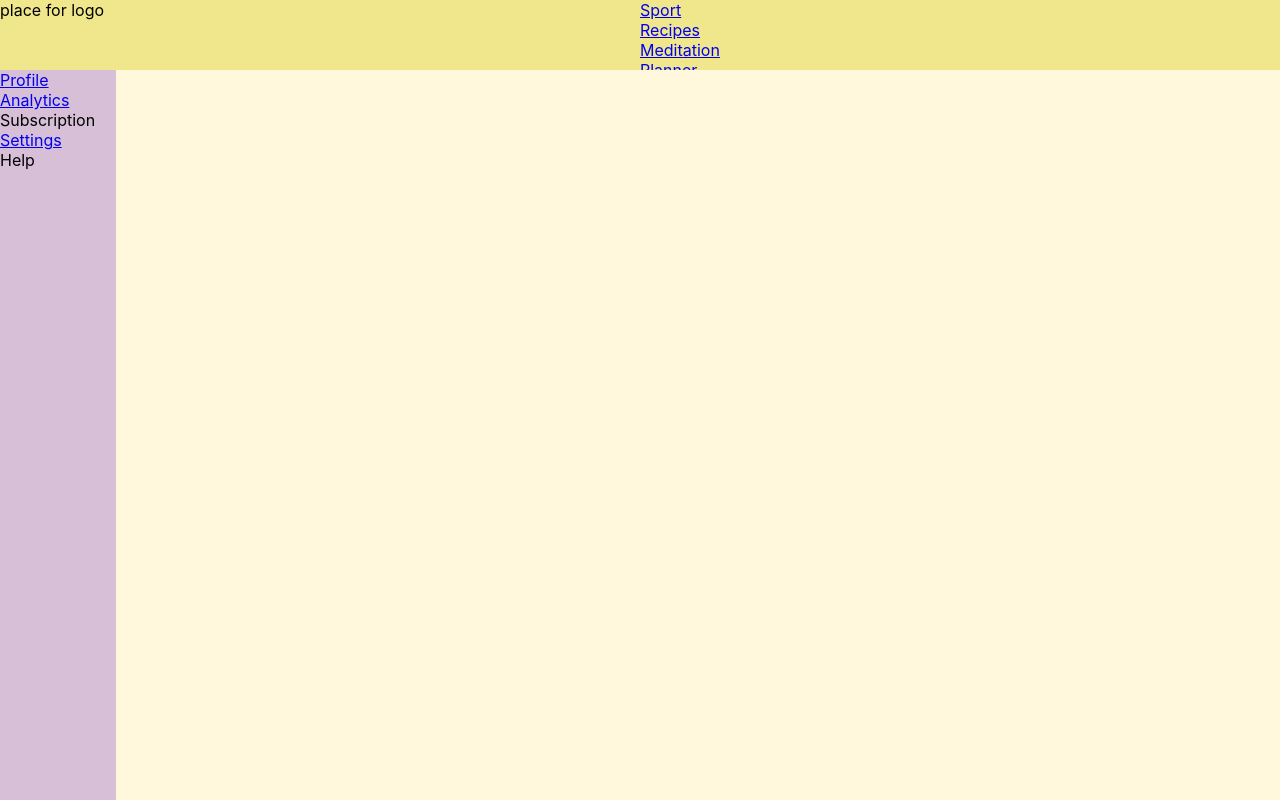
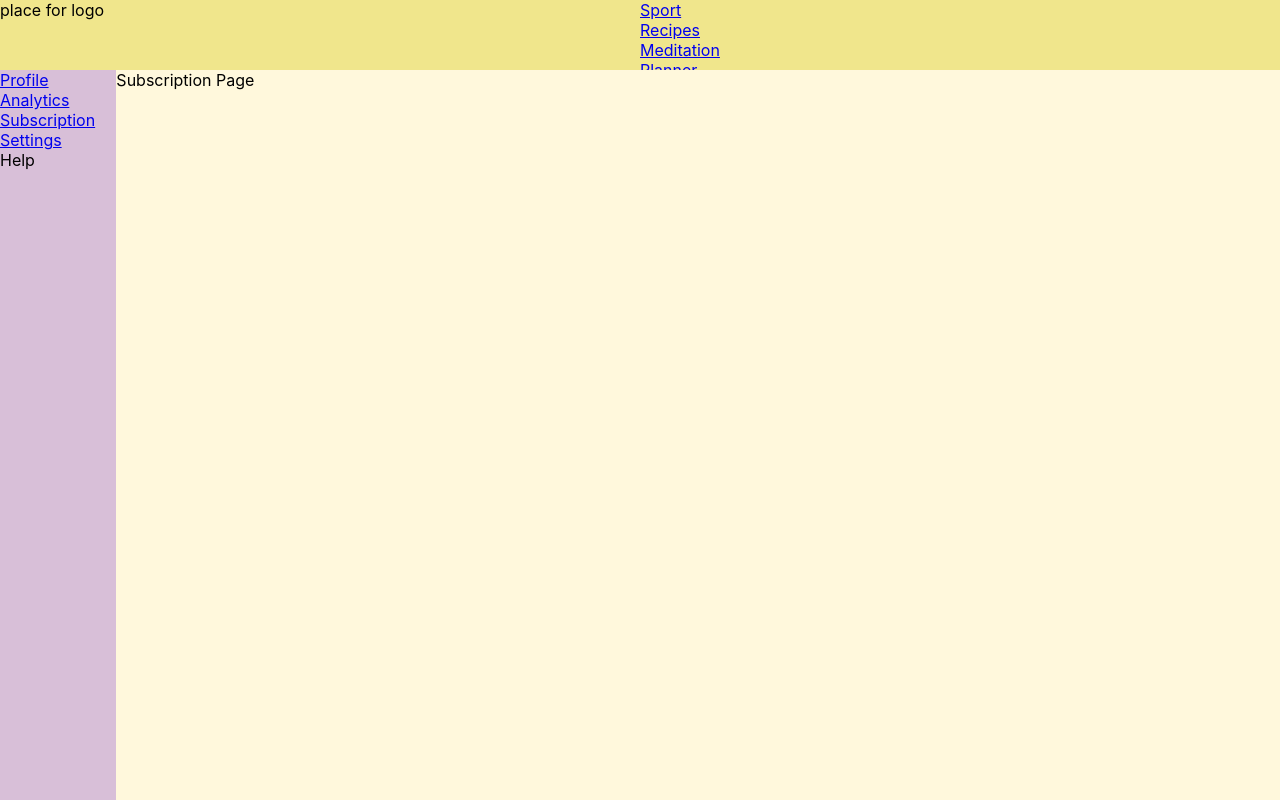
Before and after one commit to AnnaBoldyreva/tmsk-app, a React (Create React App) app: page /subscription in a window 1280 px wide. Shown: the top 800 px of the page. Built offline with nearby package versions, Linux system fonts and the light colour scheme.

Commit message:
add Subscription component with Route & NavLink

```diff
--- a/src/App.js
+++ b/src/App.js
@@ -10,6 +10,7 @@ import Meditation from "./Components/Header/Links/Mediatation/Meditation";
 import Planner from "./Components/Header/Links/ToDoList/Planner";
 import Settings from "./Components/Navbar/Navigation/SettingsPage/Settings";
 import Analytics from "./Components/Navbar/Navigation/Analytics/Analytics";
+import Subscription from "./Components/Navbar/Navigation/Subscription/Subscription";
 
 
 const App = () => {
@@ -21,6 +22,7 @@ const App = () => {
       <Header/>
       <Navbar/>
         <div className='content'>
+            <Route path='/subscription' component={Subscription}/>
             <Route path='/analytics' component={Analytics}/>
             <Route path='/settings' component={Settings}/>
             <Route path='/profile' component={Profile}/>
--- a/src/Components/Navbar/Navbar.js
+++ b/src/Components/Navbar/Navbar.js
@@ -7,7 +7,7 @@ const Navbar = () => {
       <nav className={styles.nav}>
           <div><NavLink to='/profile'>Profile</NavLink></div>
           <div><NavLink to='/analytics'>Analytics</NavLink></div>
-          <div>Subscription</div>
+          <div><NavLink to='/subscription'>Subscription</NavLink></div>
           <div><NavLink to='/settings'>Settings</NavLink></div>
           <div>Help</div>
       </nav>
--- /dev/null
+++ b/src/Components/Navbar/Navigation/Subscription/Subscription.js
@@ -0,0 +1,18 @@
+import React from 'react';
+import styles from './Subscription.module.css'
+
+
+const Subscription = () => {
+  return (
+
+          <div className={styles.subscription}>
+              Subscription Page
+
+          </div>
+
+
+
+  );
+};
+
+export default Subscription ;
--- /dev/null
+++ b/src/Components/Navbar/Navigation/Subscription/Subscription.module.css
@@ -0,0 +1,4 @@
+
+.subscription{
+
+}
```
